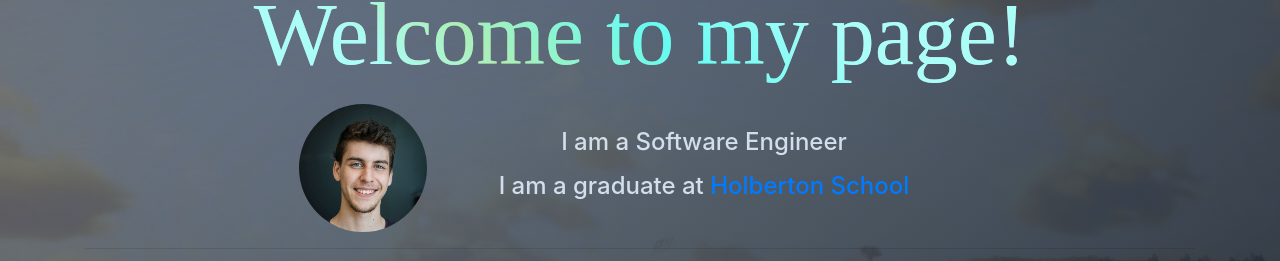
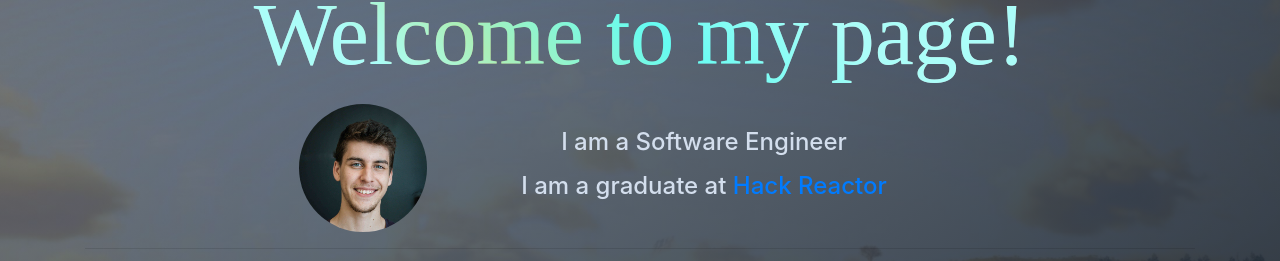
Before and after one commit to scurry222/Personal_Website, a website with bundled scripts: page templates/index.html in a window 1280 px wide. Shown: the part 968-1229 px from the top of the page. Built offline with nearby package versions, Linux system fonts and the light colour scheme; a web font is replaced by a local one.

Commit message:
Change link

```diff
--- a/templates/index.html
+++ b/templates/index.html
@@ -66,7 +66,7 @@
               <div class="img img-responsive rounded-circle m-auto m-lg-0" id="pro-pic"></div>
               <div class="mt-4 col col-lg-6">
                 <h4 class="text-3 pb-2">I am a Software Engineer</h4>
-                <h4 class="text-3">I am a graduate at <a href="https://www.holbertonschool.com/">Holberton School</a></h4>
+                <h4 class="text-3">I am a graduate at <a href="https://www.hackreactor.com/">Hack Reactor</a></h4>
               </div>
             </div>
             <hr>
```
